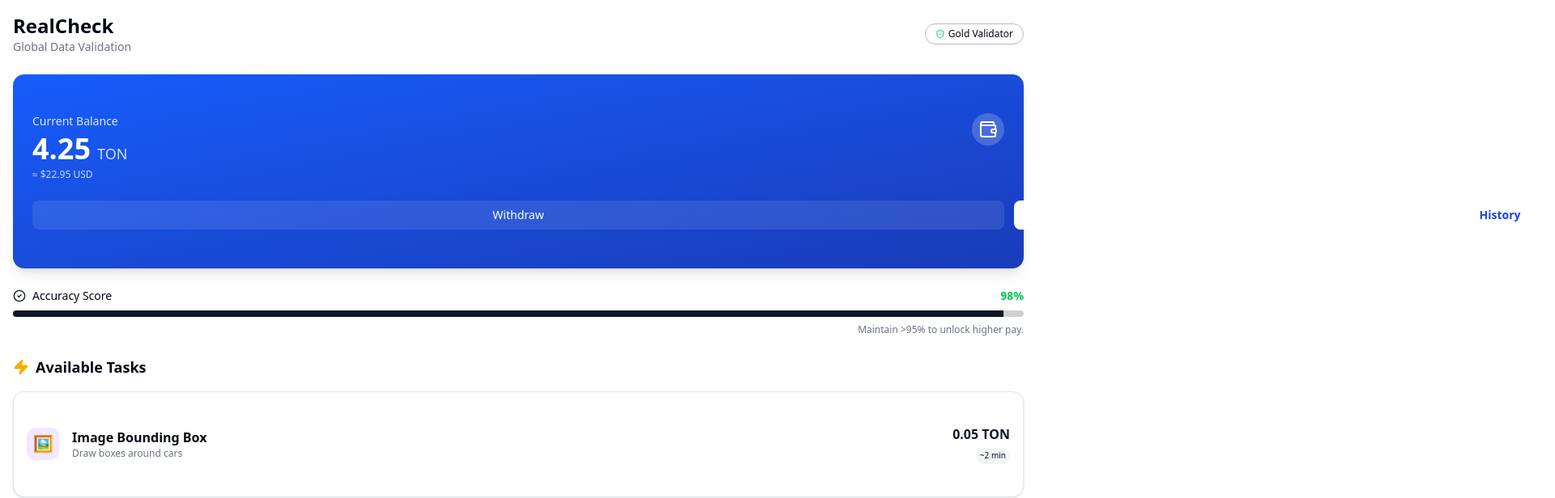
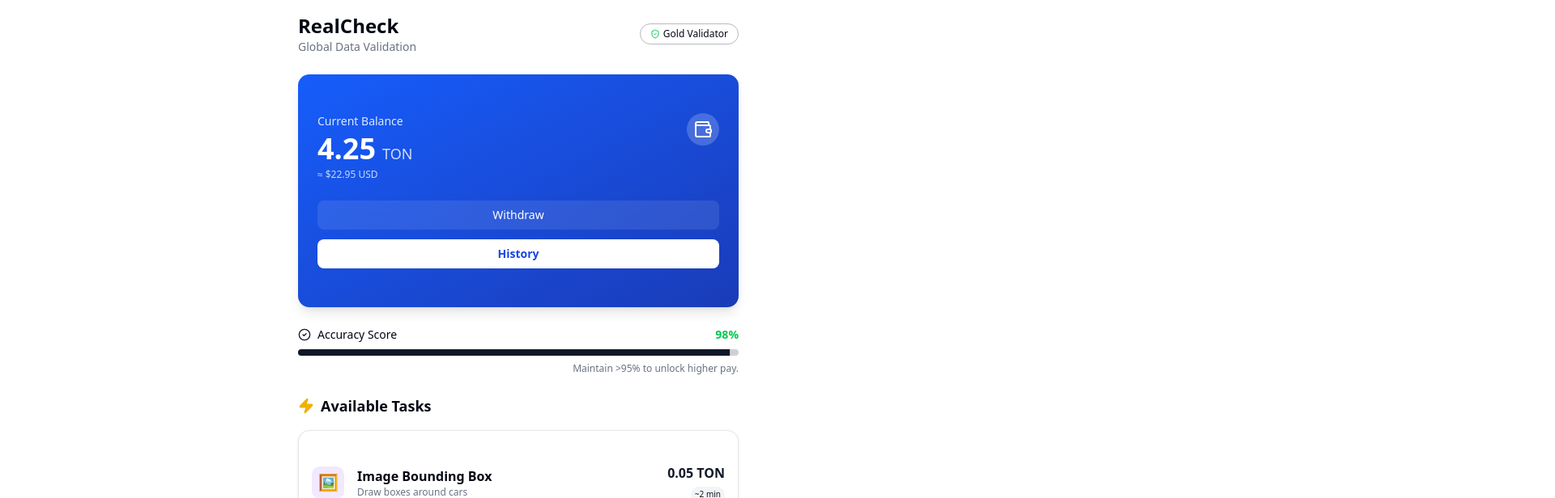
Before and after one commit to Mehedad1948/realCheck, a Next.js app: page /app in a window 1280 px wide. Shown: the top 616 px of the page at 81% size, 1920 px wide, since content can reach past the window. Built offline with nearby package versions, Linux system fonts and the light colour scheme.

Commit message:
Fix: withdraw button

```diff
--- a/src/app/(twa)/app/page.tsx
+++ b/src/app/(twa)/app/page.tsx
@@ -25,7 +25,7 @@
   };
 
   return (
-    <div className="p-4 space-y-6 pb-20">
+    <div className="p-4 space-y-6 pb-20 max-w-xl mx-auto">
 
       {/* --- HEADER SECTION --- */}
       <header className="flex justify-between items-center">
@@ -55,7 +55,7 @@
             </div>
           </div>
 
-          <div className="mt-6 flex gap-3">
+          <div className="mt-6 flex flex-col gap-3">
             <Button variant="secondary" className="w-full bg-white/10 hover:bg-white/20 text-white border-none backdrop-blur-sm">
               Withdraw
             </Button>
```
